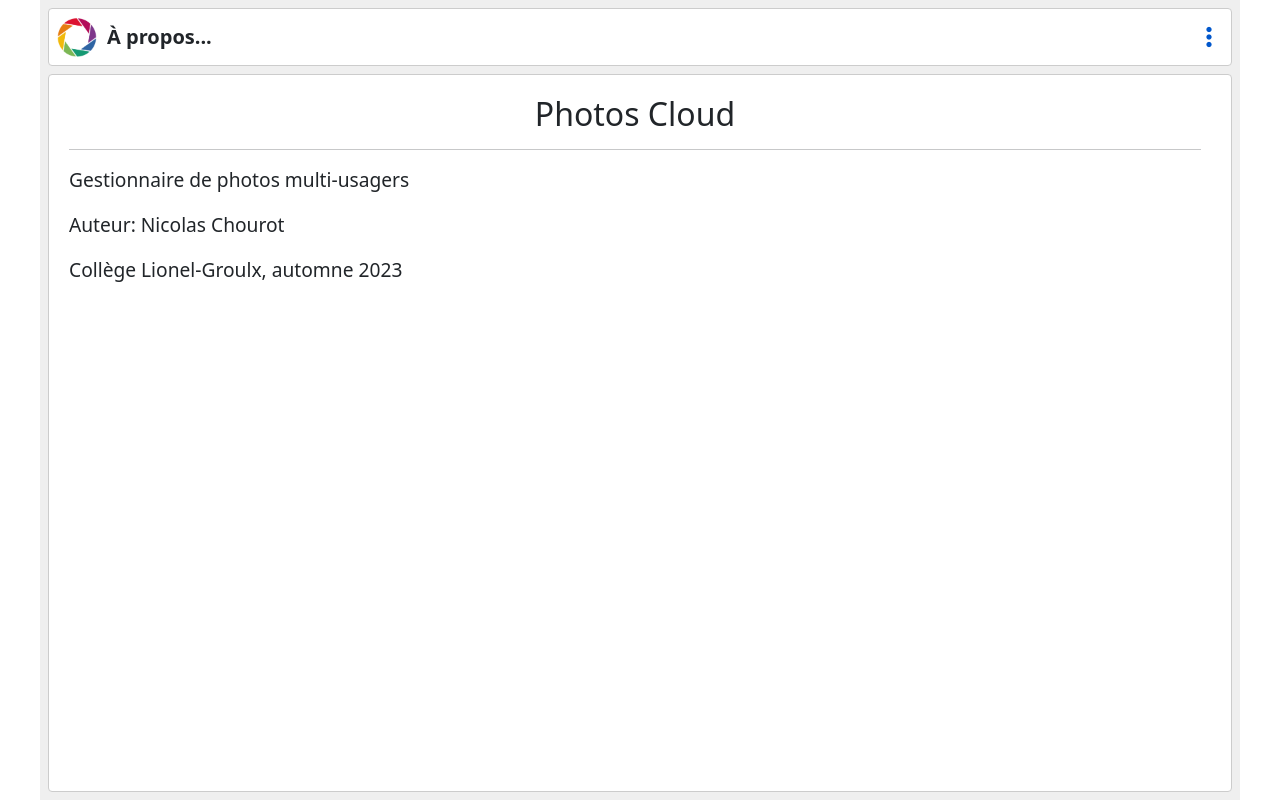
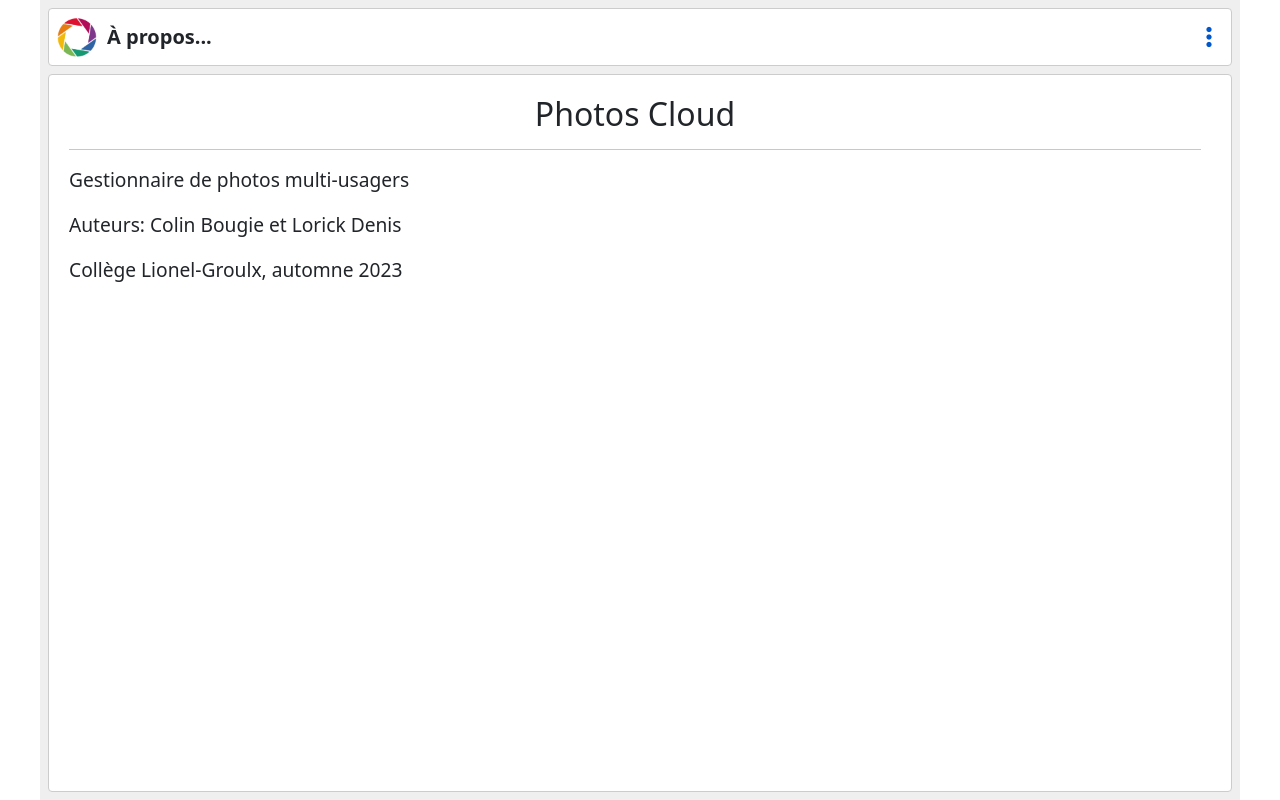
Before and after one commit to cogi234/WebDevPFI, a PHP site: page /about.php in a window 1280 px wide. Run offline with PHP 8.4, Linux system fonts and the light colour scheme; some libraries are stand-ins or nearby versions.

Commit message:
about page

```diff
--- a/about.php
+++ b/about.php
@@ -12,7 +12,7 @@ $viewContent = <<<HTML
             Gestionnaire de photos multi-usagers
         </p>
         <p>
-            Auteur: Nicolas Chourot
+            Auteurs: Colin Bougie et Lorick Denis
         </p>
         <p>
             Collège Lionel-Groulx, automne 2023
--- a/todo.txt
+++ b/todo.txt
@@ -6,5 +6,5 @@
 	- Filtrer par usager
 	- Avoir 5 usagers
 	- Avoir 15 photos
-	- Nos noms dans la page a propos
+DONE	- Nos noms dans la page a propos
 	- Publier sur InfinityFree
```
